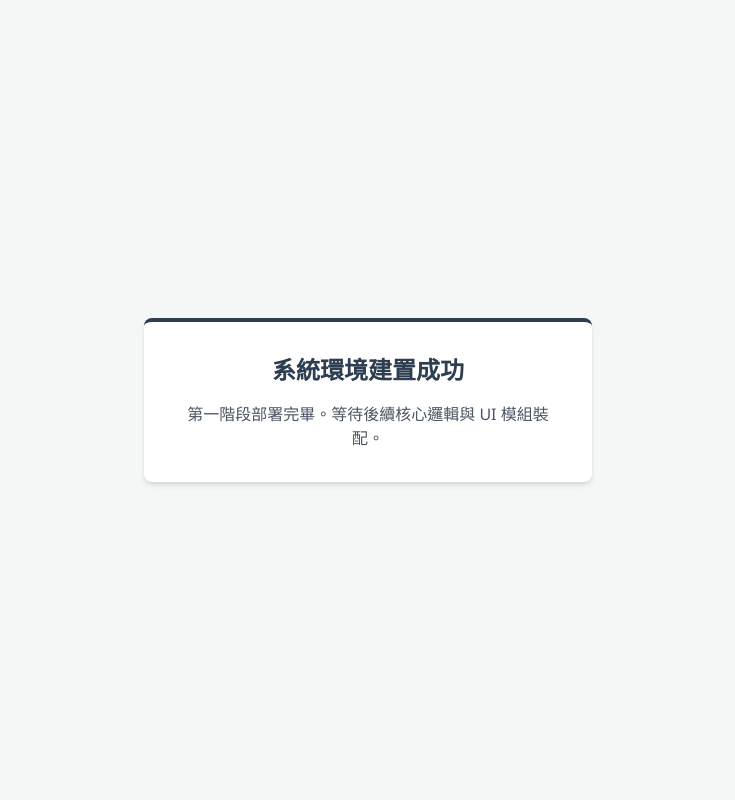
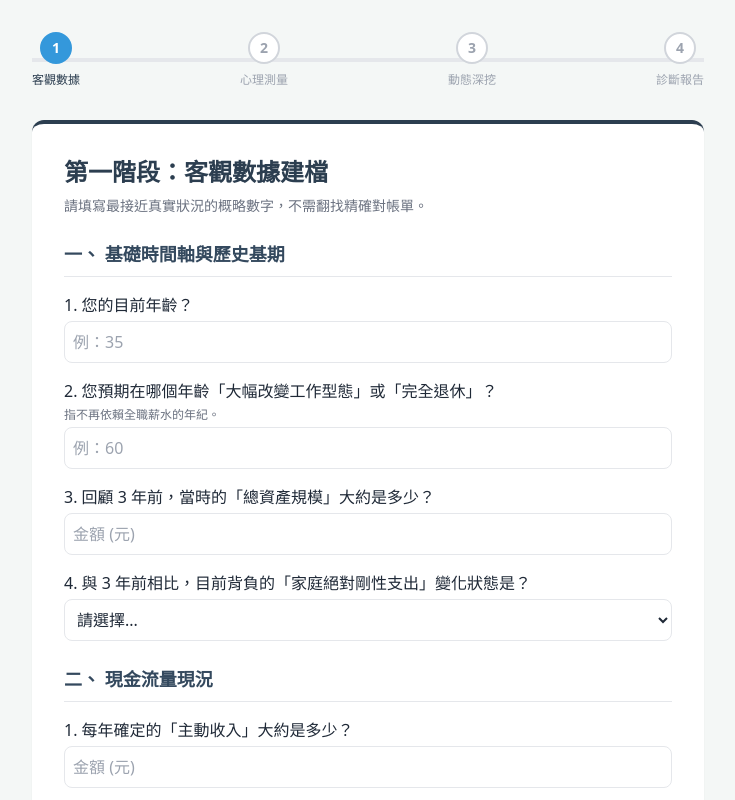
Before and after one commit to kevin770113/financial-trajectory-system, a React (Vite) app: page / in a window 1280 px wide. Shown: the top 800 px of the page, without its empty margins (272-1007 px from the left). Built offline with nearby package versions, Linux system fonts and the light colour scheme.

Commit message:
Update App.jsx

```diff
--- a/src/App.jsx
+++ b/src/App.jsx
@@ -1,14 +1,76 @@
 import React from 'react';
+import { AppProvider, useApp } from './context/AppContext';
+import Stage1Form from './components/Stage1Form';
+import Stage2Form from './components/Stage2Form';
+import Stage3Form from './components/Stage3Form';
+import Dashboard from './components/Dashboard';
 
-function App() {
+function MainContent() {
+  const { currentStage } = useApp();
+
+  // 定義進度條各階段的名稱
+  const stages = [
+    { num: 1, name: '客觀數據' },
+    { num: 2, name: '心理測量' },
+    { num: 3, name: '動態深挖' },
+    { num: 4, name: '診斷報告' }
+  ];
+
   return (
-    <div className="min-h-screen flex items-center justify-center p-4">
-      <div className="bg-white p-8 rounded-lg shadow-md max-w-md w-full text-center border-t-4 border-primary">
-        <h1 className="text-2xl font-bold text-primary mb-4">系統環境建置成功</h1>
-        <p className="text-gray-600">第一階段部署完畢。等待後續核心邏輯與 UI 模組裝配。</p>
+    <div className="min-h-screen py-8 px-4 font-sans">
+
+      {/* 頂部進度條指示器 */}
+      <div className="max-w-2xl mx-auto mb-8">
+        <div className="flex justify-between items-center relative">
+          {/* 背景橫線 */}
+          <div className="absolute left-0 top-1/2 transform -translate-y-1/2 w-full h-1 bg-gray-200 -z-10"></div>
+          {/* 進度橫線 (依目前階段填色) */}
+          <div
+            className="absolute left-0 top-1/2 transform -translate-y-1/2 h-1 bg-accent transition-all duration-300 ease-in-out -z-10"
+            style={{ width: `${((currentStage - 1) / 3) * 100}%` }}
+          ></div>
+
+          {stages.map((stage) => {
+            const isActive = currentStage === stage.num;
+            const isPast = currentStage > stage.num;
+
+            return (
+              <div key={stage.num} className="flex flex-col items-center">
+                <div
+                  className={`w-8 h-8 rounded-full flex items-center justify-center font-bold text-sm transition-colors border-2
+                    ${isActive ? 'bg-accent text-white border-accent' : ''}
+                    ${isPast ? 'bg-primary text-white border-primary' : ''}
+                    ${!isActive && !isPast ? 'bg-white text-gray-400 border-gray-300' : ''}
+                  `}
+                >
+                  {isPast ? '✓' : stage.num}
+                </div>
+                <span className={`text-xs mt-2 font-medium ${isActive || isPast ? 'text-primary' : 'text-gray-400'}`}>
+                  {stage.name}
+                </span>
+              </div>
+            );
+          })}
+        </div>
       </div>
+
+      {/* 依據目前階段切換顯示的元件 */}
+      <div className="transition-opacity duration-300">
+        {currentStage === 1 && <Stage1Form />}
+        {currentStage === 2 && <Stage2Form />}
+        {currentStage === 3 && <Stage3Form />}
+        {currentStage === 4 && <Dashboard />}
+      </div>
+
     </div>
   );
 }
 
-export default App;
+export default function App() {
+  return (
+    // 用 AppProvider 包覆整個應用，讓所有子元件都能取得共用狀態與邏輯
+    <AppProvider>
+      <MainContent />
+    </AppProvider>
+  );
+}
```
